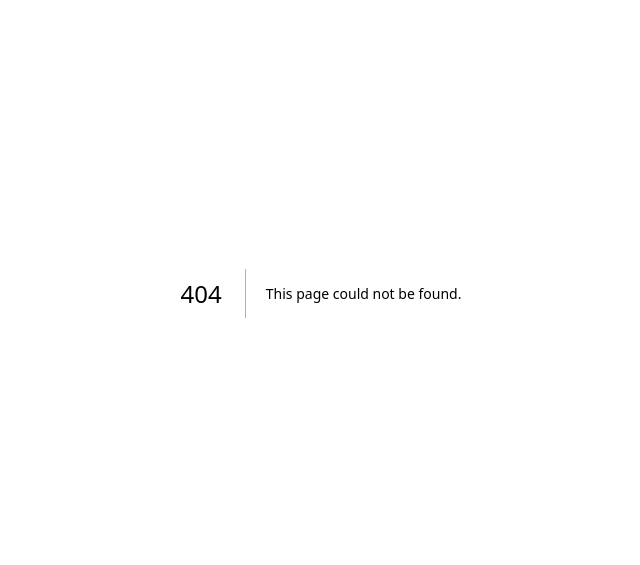
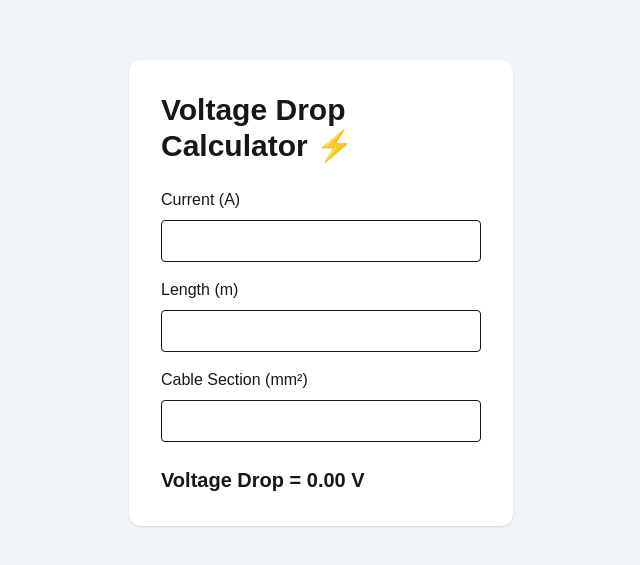
Before and after one commit to Anouar-azzi-spec/electrokit, a Next.js app: page /voltagedrop in a window 1280 px wide. Before the commit this address had no page. Shown: the part 107-672 px from the top of the page, without its empty margins (319-959 px from the left). Built offline with nearby package versions, Linux system fonts and the light colour scheme.

Commit message:
Added voltage drop calculator

```diff
--- a/src/app/page.tsx
+++ b/src/app/page.tsx
@@ -23,9 +23,12 @@ export default function Home() {
           Current Calculator ⚡
         </Link>
 
-        <button className="p-6 bg-white rounded-xl shadow">
-          Voltage Drop
-        </button>
+       <Link
+         href="/voltagedrop"
+         className="p-6 bg-yellow-200 rounded-xl shadow text-center hover:bg-yellow-300 transition"
+       >
+         Voltage Drop ⚡
+       </Link>
 
         <button className="p-6 bg-white rounded-xl shadow">
           Cable Size
--- /dev/null
+++ b/src/app/voltagedrop/page.tsx
@@ -0,0 +1,62 @@
+"use client";
+
+import { useState } from "react";
+
+export default function VoltageDropPage() {
+  const [current, setCurrent] = useState("");
+  const [length, setLength] = useState("");
+  const [section, setSection] = useState("");
+
+  const voltageDrop =
+    Number(section || 0) === 0
+      ? 0
+      : (2 * 0.0175 * Number(length || 0) * Number(current || 0)) /
+        Number(section || 0);
+
+  return (
+    <main className="min-h-screen bg-slate-100 flex items-center justify-center">
+      <div className="bg-white p-8 rounded-xl shadow w-96">
+        <h1 className="text-3xl font-bold mb-6">
+          Voltage Drop Calculator ⚡
+        </h1>
+
+        <label className="block mb-2">
+          Current (A)
+        </label>
+
+        <input
+          type="number"
+          value={current}
+          onChange={(e) => setCurrent(e.target.value)}
+          className="w-full border p-2 rounded mb-4"
+        />
+
+        <label className="block mb-2">
+          Length (m)
+        </label>
+
+        <input
+          type="number"
+          value={length}
+          onChange={(e) => setLength(e.target.value)}
+          className="w-full border p-2 rounded mb-4"
+        />
+
+        <label className="block mb-2">
+          Cable Section (mm²)
+        </label>
+
+        <input
+          type="number"
+          value={section}
+          onChange={(e) => setSection(e.target.value)}
+          className="w-full border p-2 rounded mb-6"
+        />
+
+        <div className="text-xl font-bold">
+          Voltage Drop = {voltageDrop.toFixed(2)} V
+        </div>
+      </div>
+    </main>
+  );
+}
```
